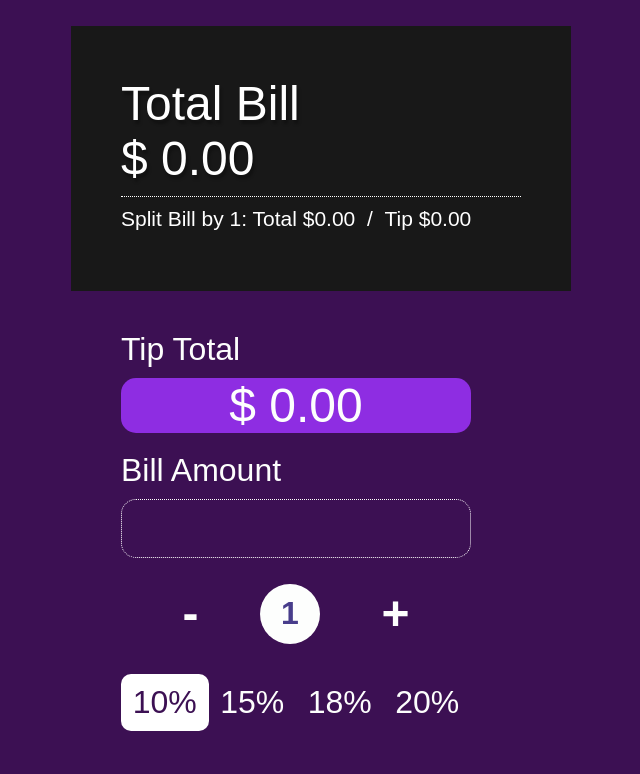
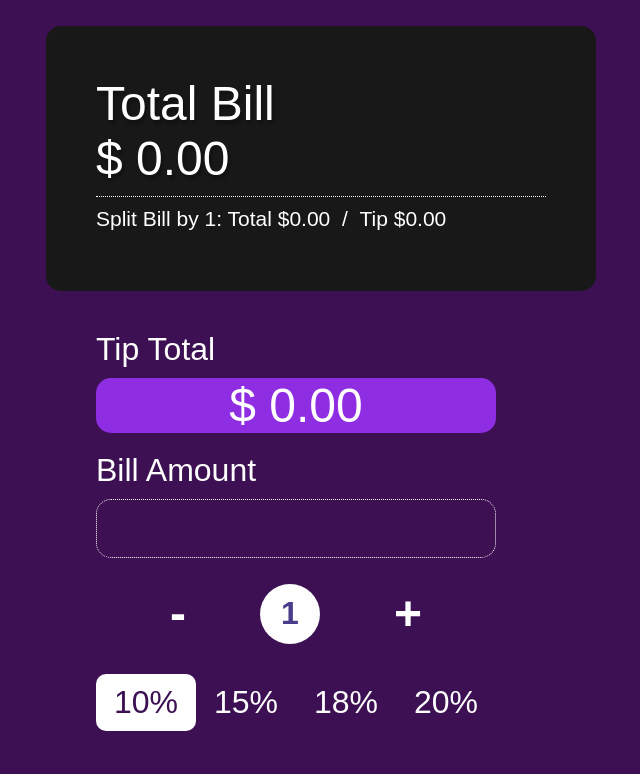
Before and after one commit to jamesdesigns/react-calculator, a React (Create React App) app: page / in a window 1280 px wide. Shown: the top 774 px of the page, without its empty margins (369-1009 px from the left). Built offline with nearby package versions, Linux system fonts and the light colour scheme.

Commit message:
Edit the styles ofeach component

```diff
--- a/src/App.css
+++ b/src/App.css
@@ -42,10 +42,11 @@ body {
 #root {
   /* width: 85%;
   height: auto; */
-  width: 400px;
-  height: 750px;
+  width: 450px;
+  height: 1050px;
   color: white;
-	margin: 0 auto;
+  margin: 0 auto;
+  /* background-color: black; */
 	/* background: #8E2DE2;
   background: -webkit-linear-gradient(to bottom, #3c1053, #ad5389);
   background: linear-gradient(to bottom, #3c1053, #ad5389);  */
@@ -230,7 +231,7 @@ ul {
 .keypad li button:hover {
   background-color: orange;
   transition: all 0.2s ease-in-out;
-  box-shadow: 0 5px 15px rgba(145, 92, 182, .4);
+  box-shadow: 5px 5px 15px rgba(145, 92, 182, .4);
 }
 
 .keypad li button:focus {
--- a/src/Inputs.js
+++ b/src/Inputs.js
@@ -36,7 +36,6 @@ class Inputs extends Component {
                         <span>Bill Amount</span>
                         <input type="text" defaultValue={this.props.billTotal} onKeyPress={(e) => this.handleKeyPress(e)}  disabled />
                     </div>
-
 				<div style={{ paddingLeft: '50px'}}  className="guest-count flex-row">
 					<div onClick={() => this.props.getPartyCount('minus')}>
 						<p className="icon ion-md-remove">-</p>
--- a/src/Results.js
+++ b/src/Results.js
@@ -9,7 +9,7 @@ const Results = (props) => {
 	}
 	let partyCount = props.partyCount;
 	return (
-		<ul style={{ backgroundColor: '#181818', padding: '50px'}} className="results flex-row">
+		<ul style={{ backgroundColor: '#181818', padding: '50px', borderRadius: '15px'}} className="results flex-row">
 			<li className="cost-pp flex-col">
 				<span>Total Bill</span>
 				<span>$ {props.costPerPerson.toFixed(2)}</span>
```
Lines whose indentation alone changed are shown as unchanged.
